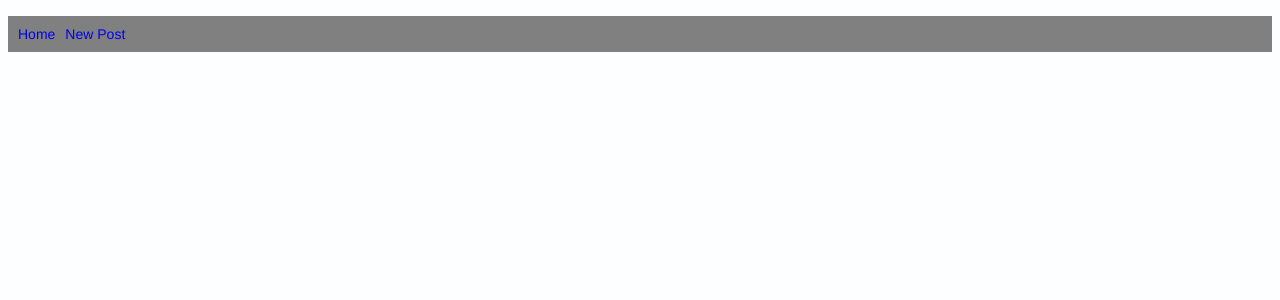
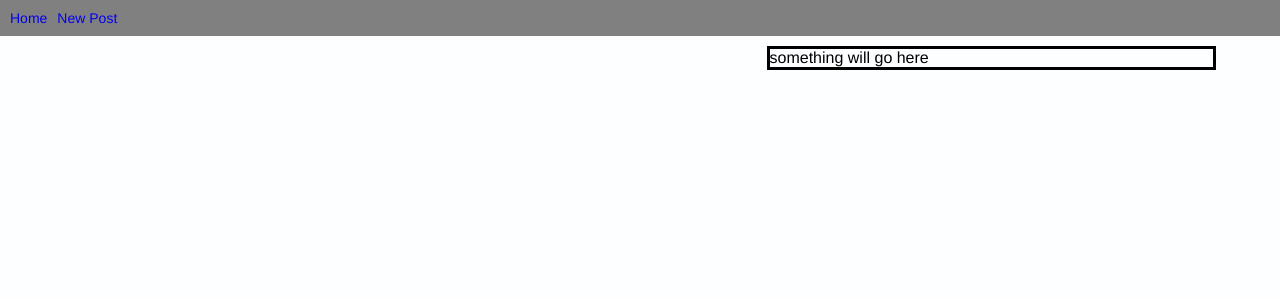
Before and after one commit to lookbehindyounow/destroy_facebook_eat_them_for_breakfast_take_their_business_eat_it_for_dinner, a Flask app: page / in a window 1280 px wide. Shown: the top 300 px of the page. Run offline with Flask 3, Linux system fonts and the light colour scheme; data that the repository does not hold is empty.

Commit message:
did some css

```diff
--- a/static/style.css
+++ b/static/style.css
@@ -1,14 +1,54 @@
+* {
+  margin: 0;
+  padding: 0;
+}
+
+/* MAKE NAV BAR STAY AT TOP OF PAGE WHEN SCROLLING */
+
 body {
   font-family: "Helvetica", arial, sans-serif;
   font-size: 16px;
   background: rgb(252, 254, 255);
 }
 
+input,
+select,
+button {
+  font-size: 100%;
+  width: 100%;
+  padding: 10px;
+  margin: 10px;
+  box-sizing: border-box;
+}
+
 .container {
   display: flex;
+  justify-content: center;
+  gap: 15px;
+  max-width: 90%;
+  min-width: 200px;
+  padding: 0 20px;
+  margin: 0 auto;
+}
+
+.feed {
+  margin: 10px 0;
+  display: flex;
   flex-direction: column;
-  width: 500px;
-  margin: 0 auto;
+  width: 60%;
+}
+
+.something_else_not_sure_yet {
+  margin: 10px 0;
+  display: flex;
+  align-items: center;
+  justify-items: center;
+  width: calc(40% - 15px);
+  border: solid;
+}
+
+.focused_container {
+  margin: 10px 0;
 }
 
 .post {
@@ -18,6 +58,10 @@ body {
   border-radius: 10px;
   background-color: #e4fff6;
   padding: 10px;
+}
+
+.post__body {
+  margin: 0; /* automatic margins here for some reason, this removes them */
 }
 
 .post--link {
--- a/templates/index.jinja
+++ b/templates/index.jinja
@@ -1,4 +1,6 @@
-{% extends "base.jinja" %}{% block content %}{% for post in posts %}
+{% extends "base.jinja" %}{% block content %}
+<section class="feed">
+  {% for post in posts %}
   <div class="post">
     <p class="post__body content"><a class="post--link" href="/{{post[0].id}}">{{post[0].content}}</a></p>
     <br/>
@@ -8,4 +10,7 @@
     {% endif %}
   </div>
   <br/>
-{% endfor %}{% endblock %}
+  {% endfor %}
+</section>
+<section class="something_else_not_sure_yet">something will go here</section>
+{% endblock %}
--- a/templates/new.jinja
+++ b/templates/new.jinja
@@ -1,4 +1,5 @@
 {% extends 'base.jinja' %}{% block content %}
+<div class="focused_container">
     {% if post is not none %}
         {# user's name #}
         <p>{{post.content}}</p>
@@ -18,4 +19,5 @@
         <input type="text" name="content" id="content" required autofocus/>
         <button type="submit">Post</button>
     </form>
+</div>
 {% endblock content %}
--- a/templates/show_post.jinja
+++ b/templates/show_post.jinja
@@ -1,4 +1,5 @@
 {% extends 'base.jinja' %}{% block content %}
+<div class="focused_container">
     {# user's name #}
     <p>{{post.content}}</p>
     <hr/>
@@ -8,4 +9,5 @@
         <br/>
     {% endfor %}
     <a href="/{{post.id}}/new_comment">comment</a>
+</div>
 {%endblock%}
```
Lines whose indentation alone changed are shown as unchanged.
